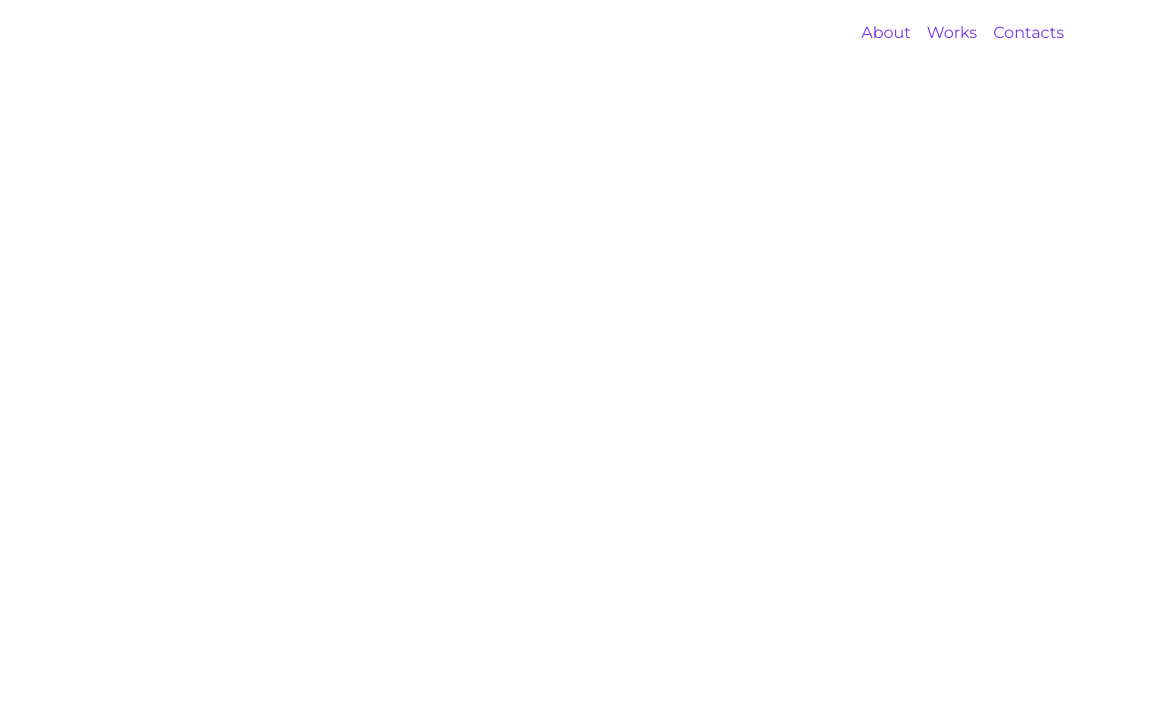
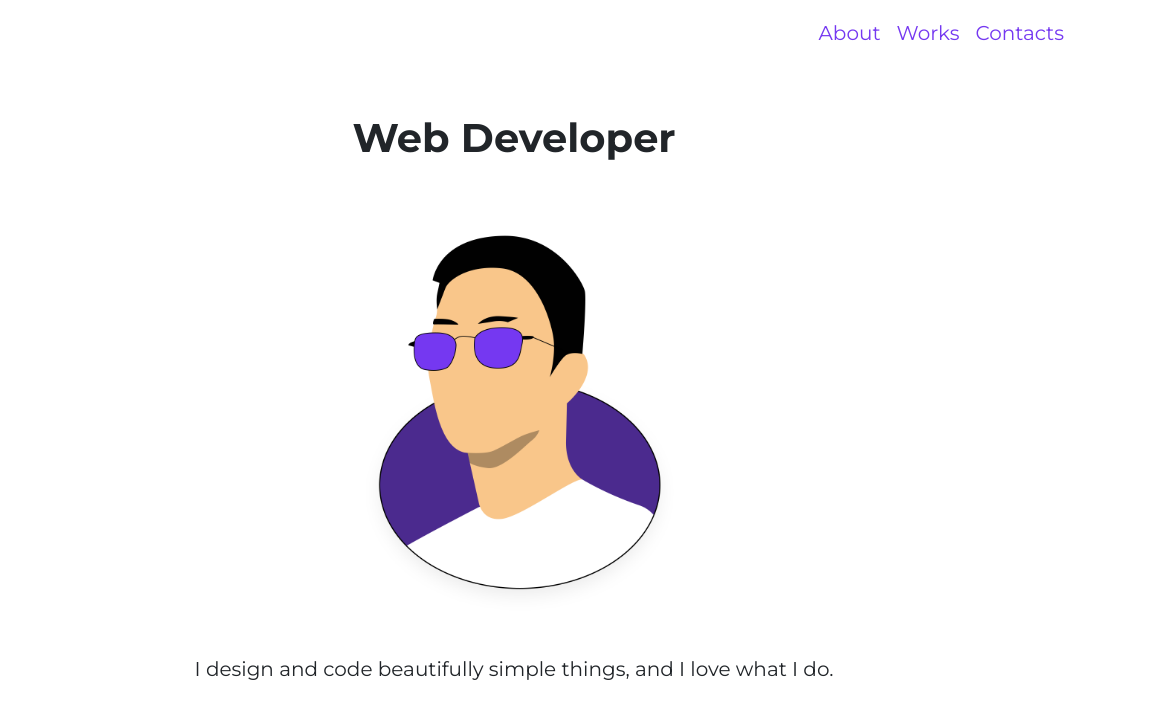
Before and after one commit to jesteradduru/myportfolio, a React app: page / in a window 1280 px wide. Shown: the full height of the page, 126-1280 px from the left. Built offline with nearby package versions, Linux system fonts and the light colour scheme.

Commit message:
added banner avatar

```diff
--- /dev/null
+++ b/src/components/Banner/Banner.js
@@ -0,0 +1,13 @@
+import avatar from "../../assets/img/avatar.png";
+
+const Banner = () => {
+    return (
+        <div className="d-flex flex-column justify-content-center align-items-center mt-5 text-center">
+            <h1 className="text-bold">Web Developer</h1>
+            <img src={avatar} className="img-fluid" alt="avatar" style={{width: '40%'}} />
+            <p className="lead">I design and code beautifully simple things, and I love what I do.</p>
+        </div>
+    );
+}
+
+export default Banner;
--- a/src/components/NavBar/NavBar.js
+++ b/src/components/NavBar/NavBar.js
@@ -23,7 +23,7 @@ const NavBar = (props) => {
         </NavbarBrand>
         <NavbarToggler onClick={toggle} />
         <Collapse isOpen={isOpen} navbar>
-          <Nav className="ms-auto" navbar>
+          <Nav className="ms-auto lead" navbar>
             <NavItem>
               <NavLink href="#">About</NavLink>
             </NavItem>
--- a/src/containers/App/App.js
+++ b/src/containers/App/App.js
@@ -1,11 +1,13 @@
 import './App.css';
 import { Container } from 'reactstrap';
 import NavBar from '../../components/NavBar/NavBar';
+import Banner from '../../components/Banner/Banner';
 
 function App() {
   return (
     <Container className="themed-container">
       <NavBar />
+      <Banner />
     </Container>
   );
 }
--- a/src/index.css
+++ b/src/index.css
@@ -1,7 +1,11 @@
-@import url('https://fonts.googleapis.com/css2?family=Montserrat&display=swap');
+@import url('https://fonts.googleapis.com/css2?family=Montserrat:wght@400;600;700&display=swap');
 
 body {
   font-family: 'Montserrat', sans-serif;
+}
+
+.text-bold{
+  font-weight: 700;
 }
 
 .text-purple {
```
Also changed, not shown: src/assets/img/avatar.png (added).
